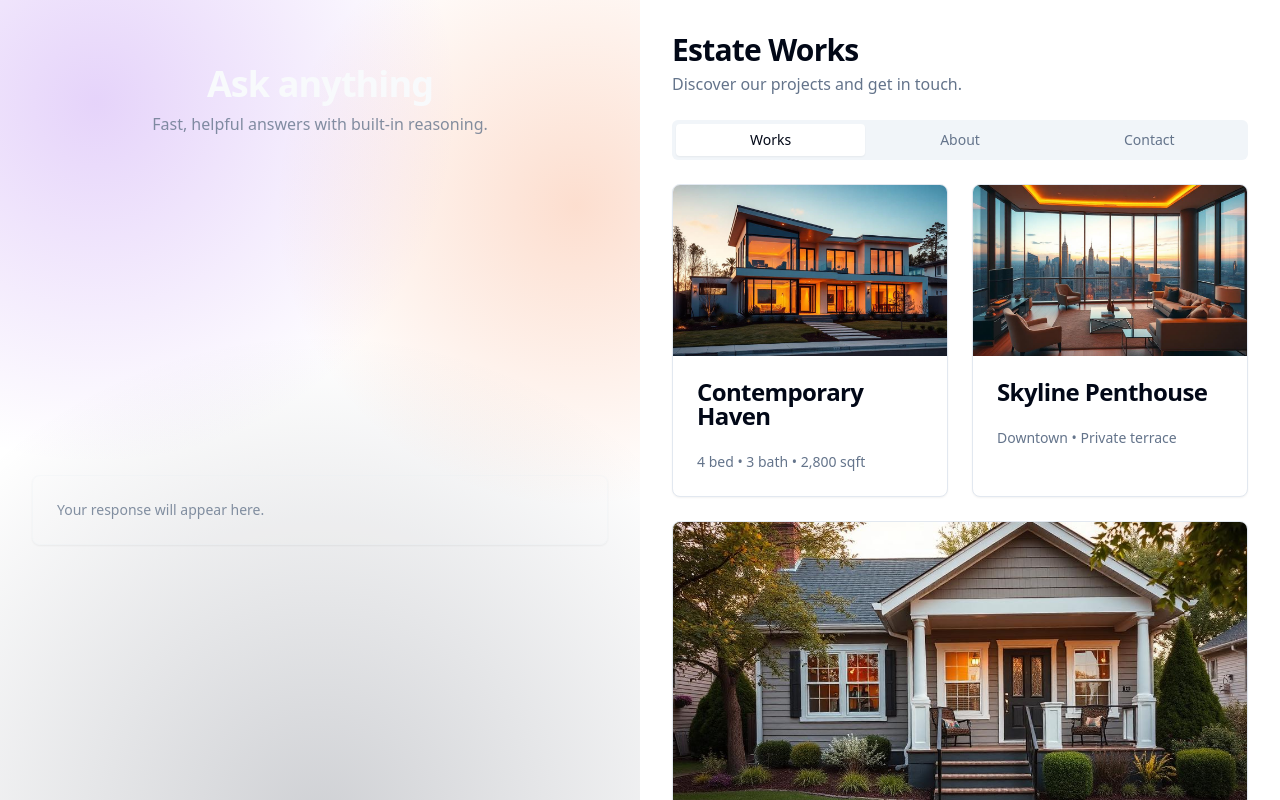
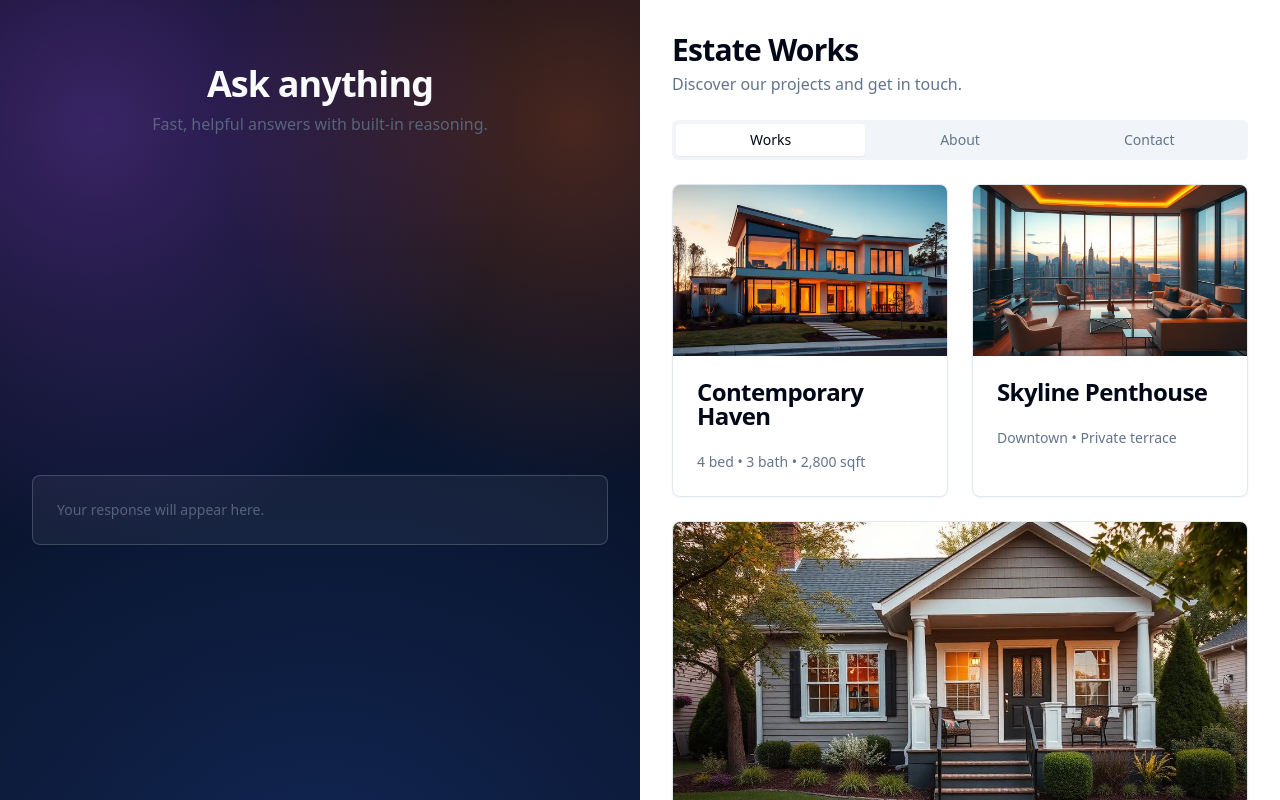
Before and after one commit to Adelphos-tech/chat-estate-fusion, a React (Vite) app: page / in a window 1280 px wide. Shown: the top 800 px of the page. Built offline with nearby package versions, Linux system fonts and the light colour scheme.

Commit message:
Update background and colors
Use the same background and color scheme as the original image.

```diff
--- a/src/components/chat/ChatPanel.tsx
+++ b/src/components/chat/ChatPanel.tsx
@@ -56,7 +56,7 @@ const ChatPanel = () => {
 
   return (
     <section
-      className="relative h-full min-h-[70vh] flex flex-col justify-between bg-foreground text-primary-foreground ambient-spotlights p-8"
+      className="relative h-full min-h-[70vh] flex flex-col justify-between ambient-spotlights text-primary-foreground p-8"
       aria-label="Chat interface"
     >
       <div className="mx-auto max-w-2xl w-full text-center pt-8">
--- a/src/index.css
+++ b/src/index.css
@@ -109,6 +109,8 @@ All colors MUST be HSL.
   --brand: 220 90% 56%;
   --plum: 268 80% 62%;
   --amber: 20 90% 55%;
+  --midnight-1: 222 70% 6%;
+  --midnight-2: 222 60% 12%;
   --shadow-elegant: 0 10px 30px -10px hsl(var(--primary) / 0.3);
   --shadow-glow: 0 0 40px hsl(var(--primary) / 0.4);
 }
@@ -116,9 +118,10 @@ All colors MUST be HSL.
 /* Ambient radial spotlights similar to the reference UI */
 .ambient-spotlights {
   background:
-    radial-gradient(600px circle at 15% 10%, hsl(var(--plum) / 0.25), transparent 60%),
-    radial-gradient(500px circle at 90% 20%, hsl(var(--amber) / 0.22), transparent 60%),
-    radial-gradient(700px circle at 50% 80%, hsl(var(--primary) / 0.2), transparent 70%);
+    radial-gradient(700px circle at 15% 12%, hsl(var(--plum) / 0.35), transparent 60%),
+    radial-gradient(600px circle at 90% 12%, hsl(var(--amber) / 0.28), transparent 60%),
+    radial-gradient(900px circle at 50% 85%, hsl(var(--brand) / 0.18), transparent 70%),
+    linear-gradient(180deg, hsl(var(--midnight-1)), hsl(var(--midnight-2)));
 }
 
 /* Reusable glass surface */
```
